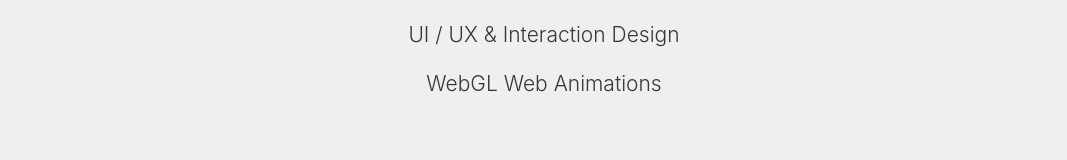
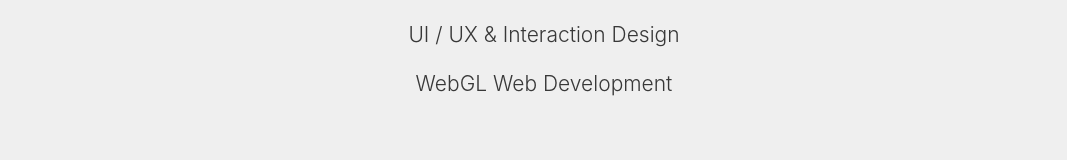
Before and after one commit to keeysnc/digital_anthro, a Next.js app: page /services in a window 1280 px wide. Shown: the part 583-743 px from the top of the page, without its empty margins (96-1163 px from the left). Built offline with nearby package versions, Linux system fonts and the light colour scheme.

Commit message:
update services

```diff
--- a/pages/services.js
+++ b/pages/services.js
@@ -18,7 +18,7 @@
 					<h3>Interactive Data Visualizations</h3>
 					<h3>Visual Branding</h3>
 					<h3>UI / UX & Interaction Design</h3>
-					<h3>WebGL Web Animations</h3>
+					<h3>WebGL Web Development</h3>
 				</div>
 			</div>
 		</div>
```
